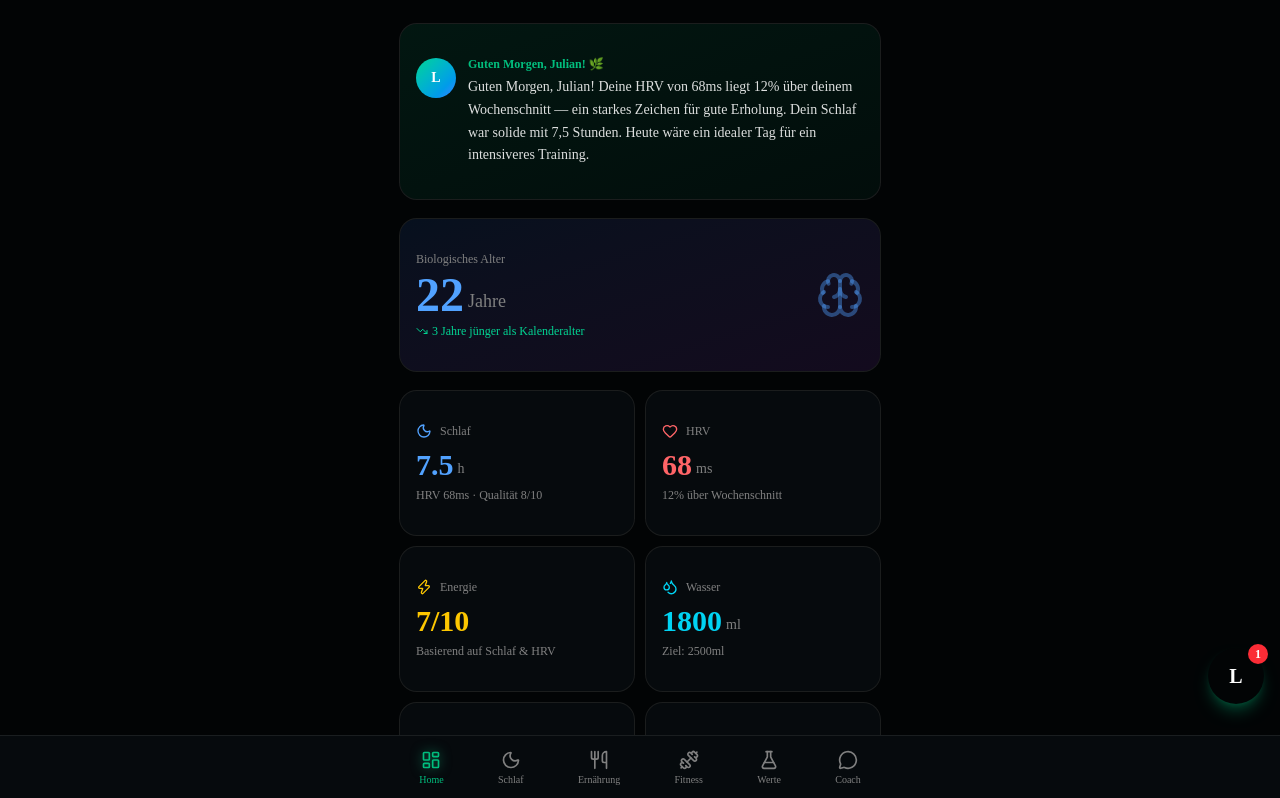
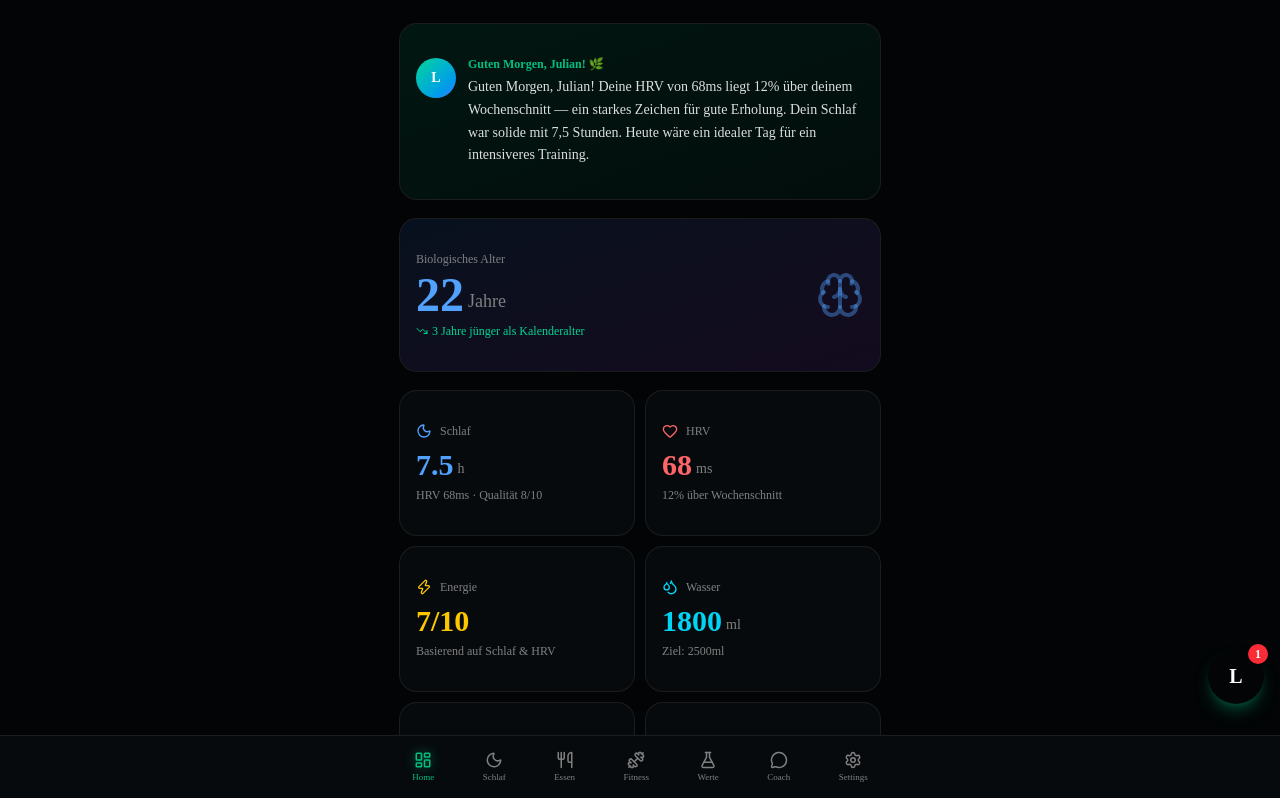
Before and after one commit to juliandomisie/levi-health, a Next.js app: page /dashboard in a window 1280 px wide. Shown: the top 798 px of the page. Built offline with nearby package versions, Linux system fonts and the light colour scheme.

Commit message:
Add Settings to BottomNav

```diff
--- a/components/BottomNav.tsx
+++ b/components/BottomNav.tsx
@@ -1,32 +1,33 @@
 'use client'
 import Link from 'next/link'
 import { usePathname } from 'next/navigation'
-import { LayoutDashboard, Moon, Utensils, Dumbbell, FlaskConical, MessageCircle } from 'lucide-react'
+import { LayoutDashboard, Moon, Utensils, Dumbbell, FlaskConical, MessageCircle, Settings } from 'lucide-react'
 import { cn } from '@/lib/utils'
 
 const nav = [
-  { href: '/dashboard', icon: LayoutDashboard, label: 'Home' },
-  { href: '/sleep',     icon: Moon,            label: 'Schlaf' },
-  { href: '/nutrition', icon: Utensils,         label: 'Ernährung' },
-  { href: '/fitness',   icon: Dumbbell,         label: 'Fitness' },
-  { href: '/biomarkers',icon: FlaskConical,     label: 'Werte' },
-  { href: '/coach',     icon: MessageCircle,    label: 'Coach' },
+  { href: '/dashboard',  icon: LayoutDashboard, label: 'Home' },
+  { href: '/sleep',      icon: Moon,            label: 'Schlaf' },
+  { href: '/nutrition',  icon: Utensils,        label: 'Essen' },
+  { href: '/fitness',    icon: Dumbbell,        label: 'Fitness' },
+  { href: '/biomarkers', icon: FlaskConical,    label: 'Werte' },
+  { href: '/coach',      icon: MessageCircle,   label: 'Coach' },
+  { href: '/settings',   icon: Settings,        label: 'Settings' },
 ]
 
 export function BottomNav() {
   const path = usePathname()
   return (
     <nav className="fixed bottom-0 left-0 right-0 z-40 bg-card border-t border-border pb-safe">
-      <div className="flex justify-around items-center h-16 max-w-lg mx-auto px-2">
+      <div className="flex justify-around items-center h-16 max-w-lg mx-auto px-1">
         {nav.map(({ href, icon: Icon, label }) => {
           const active = path.startsWith(href)
           return (
             <Link key={href} href={href} className={cn(
-              'flex flex-col items-center gap-0.5 px-2 py-1 rounded-xl transition-colors min-w-0',
+              'flex flex-col items-center gap-0.5 px-1 py-1 rounded-xl transition-colors min-w-0',
               active ? 'text-primary' : 'text-muted-foreground'
             )}>
-              <Icon className={cn('w-5 h-5', active && 'drop-shadow-[0_0_6px_rgba(16,185,129,0.6)]')} />
-              <span className="text-[10px] font-medium truncate">{label}</span>
+              <Icon className={cn('w-[18px] h-[18px]', active && 'drop-shadow-[0_0_6px_rgba(16,185,129,0.6)]')} />
+              <span className="text-[9px] font-medium truncate">{label}</span>
             </Link>
           )
         })}
```
